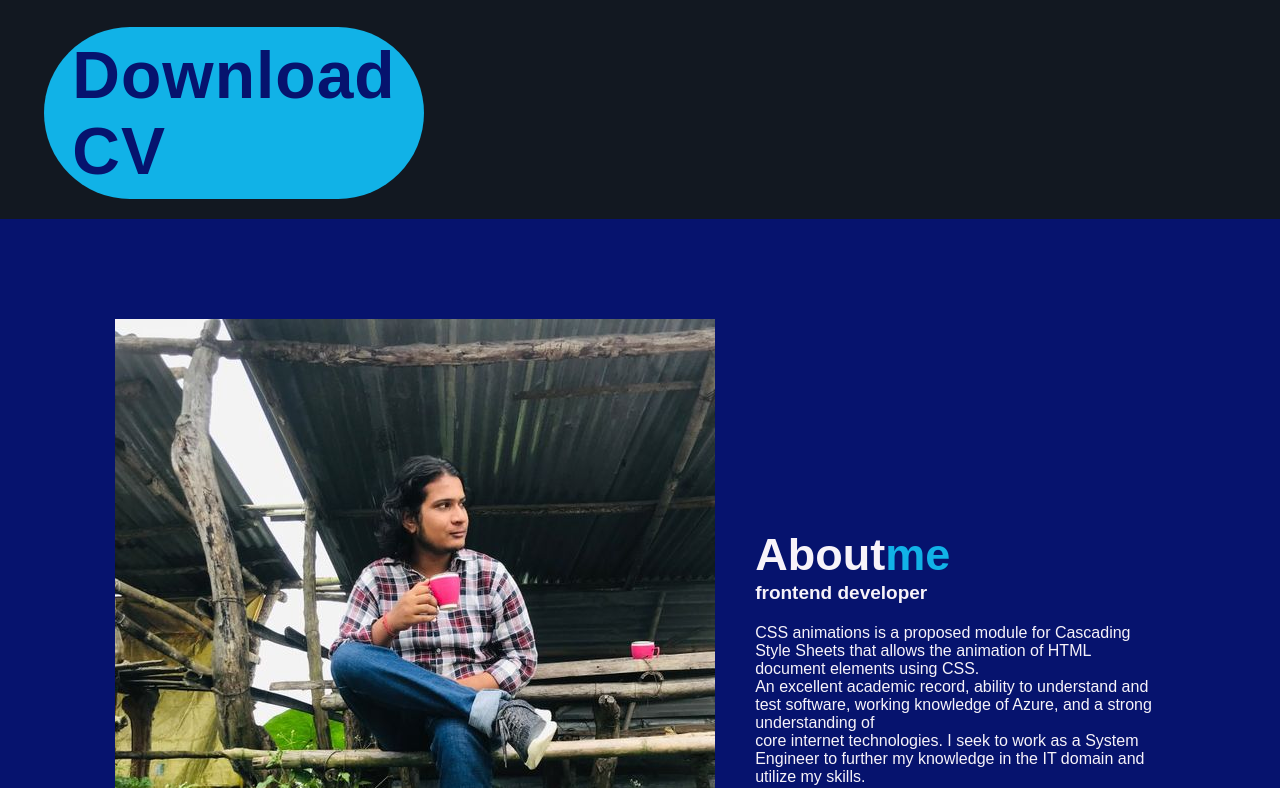
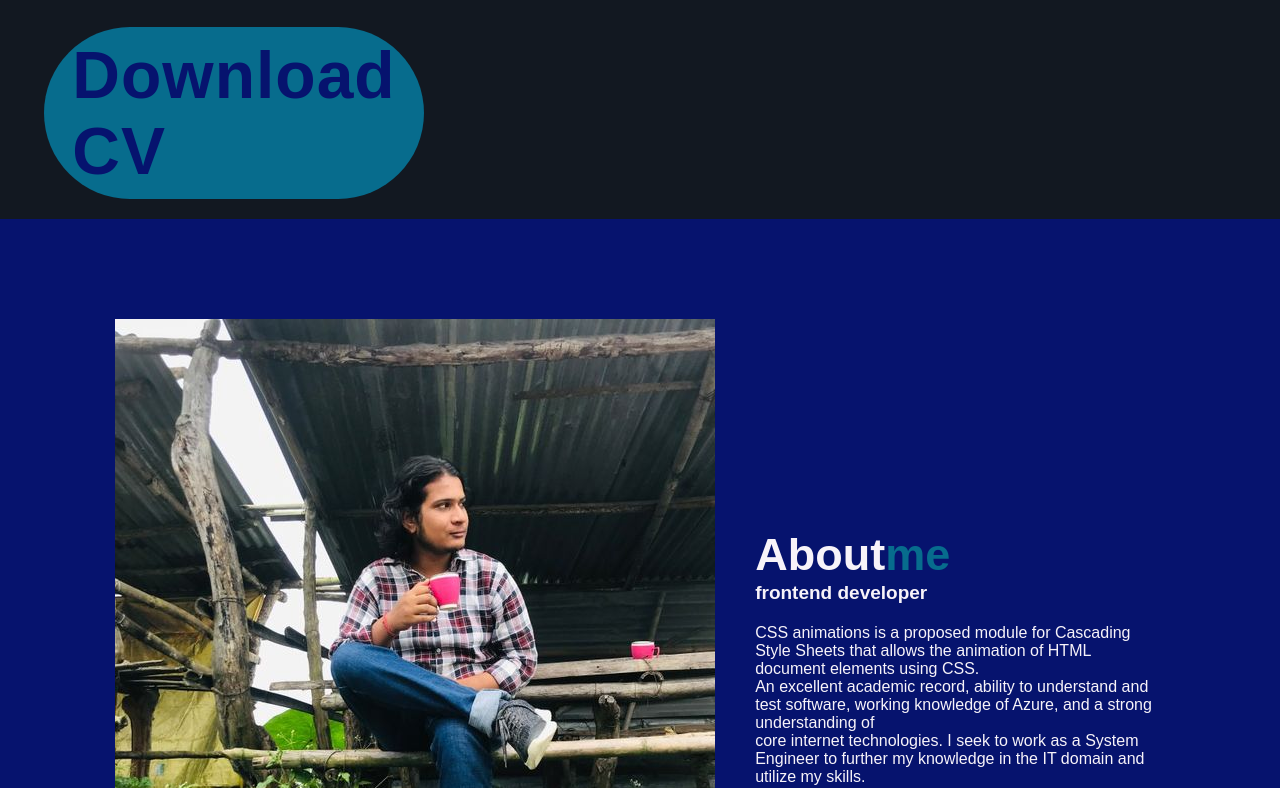
Before and after one commit to Rustamnpl0/protofolio, a plain HTML site: page index.html in a window 1280 px wide. Shown: the part 1010-1798 px from the top of the page. Drawn offline with nearby package versions, Linux system fonts and the light colour scheme.

Commit message:
change the main colour

```diff
--- a/style.css
+++ b/style.css
@@ -18,7 +18,7 @@
     --bg-color:#121821;
     --second--bg-color:#06136e;
     --text-color:#f7f3f9;
-    --main-color:#11b2e7;
+    --main-color:#076c8d;
 }
 html {
     font-size:62.5%;
```
